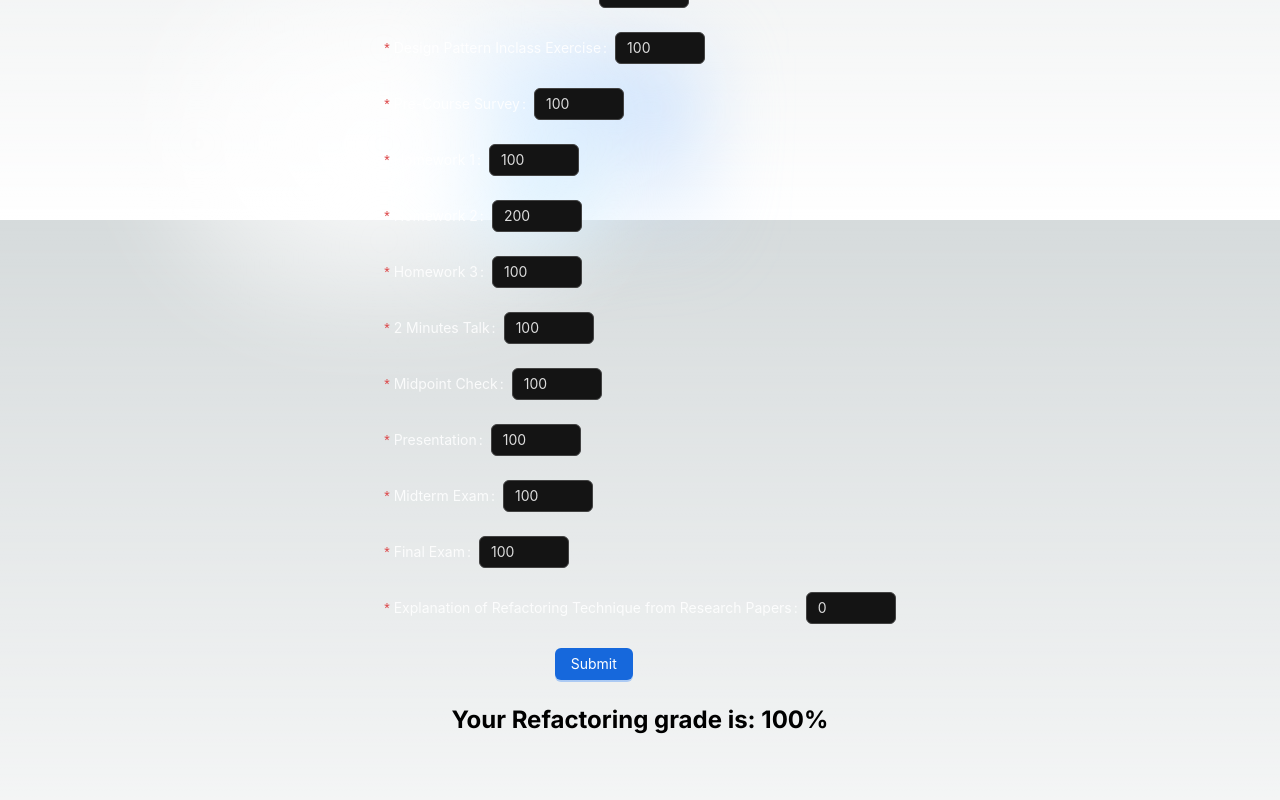
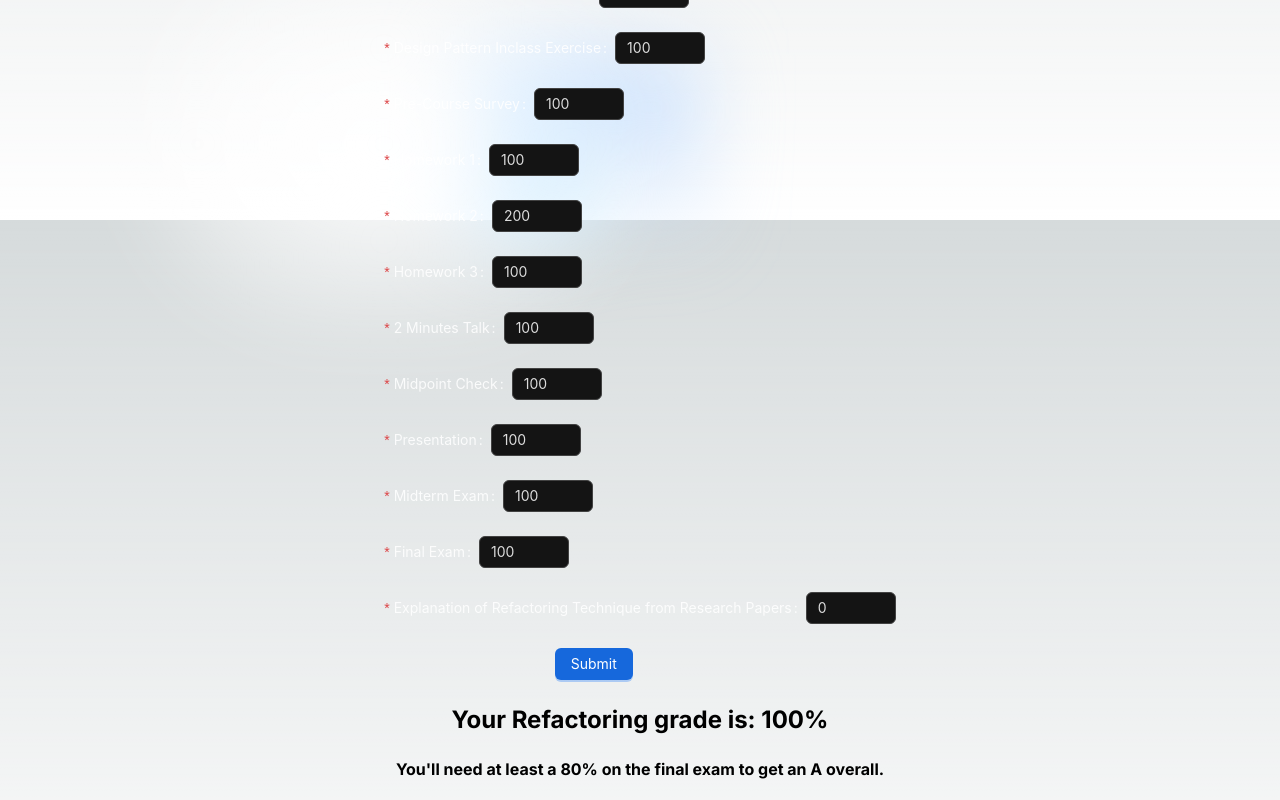
Before and after one commit to garyhtou/zhao-grade, a Next.js app: page / in a window 1280 px wide. Both pictures are taken after a click on the button "Submit". Shown: the part 580-1380 px from the top of the page. Built offline with nearby package versions, Linux system fonts and the light colour scheme.

Commit message:
Add calculation for grade needed to get an A

```diff
--- a/app/page.tsx
+++ b/app/page.tsx
@@ -5,7 +5,10 @@ import { Button, Form, InputNumber } from 'antd';
 import { ConfigProvider, theme } from 'antd';
 
 export default function Home() {
+	const A_GRADE = 93;
+
 	const [grade, setGrade] = useState<number | null>(null);
+	const [neededFinalGrade, setNeededFinalGrade] = useState<number | null>(null);
 
 	const onFinish = (values: any) => {
 		console.log('Success:', values);
@@ -38,8 +41,13 @@ export default function Home() {
 		const midterm = me * 0.2;
 		const final = (fe + extra) * 0.35;
 		const total = inClass + hw + project + midterm + final;
-		console.log({ inClass, hw, project, midterm, final, total });
+
+		const neededFinal =
+			(A_GRADE - (inClass + hw + project + midterm)) / 0.35 - extra;
+		console.log({ inClass, hw, project, midterm, final, total, neededFinal });
+
 		setGrade(total);
+		setNeededFinalGrade(neededFinal);
 	};
 
 	const onFinishFailed = (errorInfo: any) => {
@@ -251,6 +259,20 @@ export default function Home() {
 							Your Refactoring grade is: {Math.round(grade * 100) / 100}%
 						</p>
 					) : null}
+
+					{neededFinalGrade ? (
+						<p className='font-bold text-center'>
+							You&apos;ll need at least a{' '}
+							{Math.round(neededFinalGrade * 100) / 100}% on the final exam to
+							get an A overall.
+							{neededFinalGrade > 95 ? (
+								<>
+									<br />
+									<span>Good luck?? 😭</span>
+								</>
+							) : null}
+						</p>
+					) : null}
 				</div>
 			</main>
 		</ConfigProvider>
```
